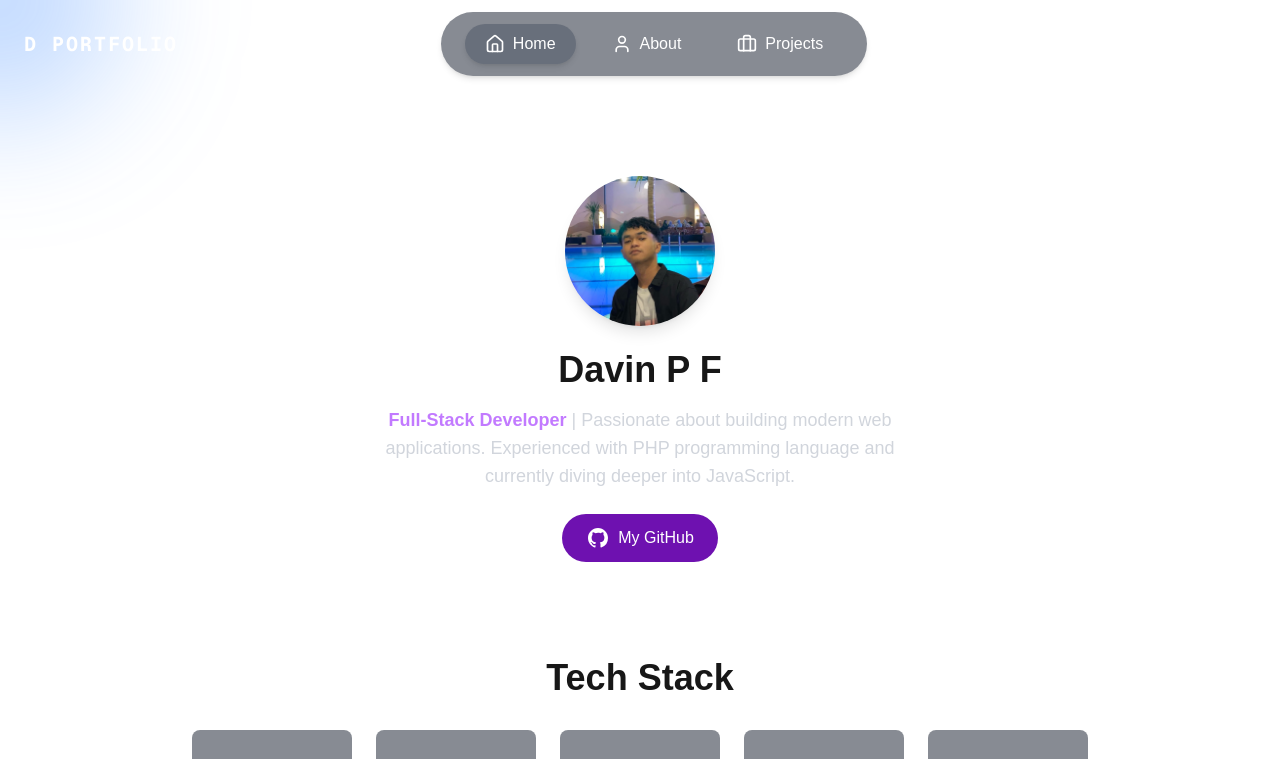
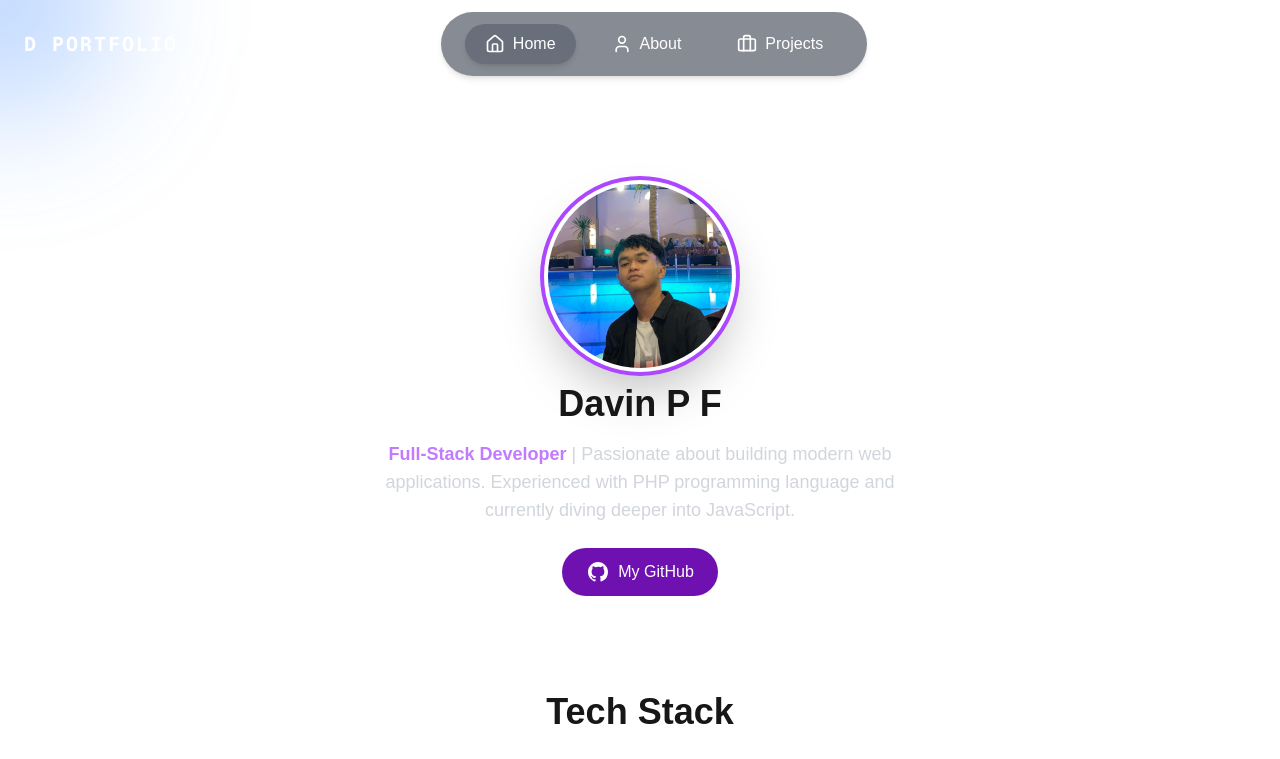
Before and after one commit to VinLvy/D-portfolio, a Next.js app: page / in a window 1280 px wide. Shown: the top 759 px of the page. Built offline with nearby package versions, Linux system fonts and the light colour scheme.

Commit message:
Home 2.1

```diff
--- a/src/app/page.js
+++ b/src/app/page.js
@@ -6,17 +6,19 @@ export default function Home() {
   return (
     <div className="flex flex-col items-center justify-center min-h-screen px-6 py-12 text-center mt-32 ">
       {/* Foto Profil */}
-      <Image
-        className="rounded-full shadow-lg mb-6"
-        src="/profile.jpg"
-        alt="Profile Picture"
-        width={150}
-        height={150}
-        priority
-      />
+      <div className="flex justify-center">
+        <Image
+          className="rounded-full shadow-2xl border-4 border-purple-500 p-1 transition-transform duration-300 hover:scale-105"
+          src="/profile.jpg"
+          alt="Profile Picture"
+          width={200}
+          height={200}
+          priority
+        />
+      </div>
 
       {/* Nama dan Deskripsi */}
-      <h1 className="text-4xl font-bold mb-4">Davin P F</h1>
+      <h1 className="text-4xl font-bold mb-4 mt-2">Davin P F</h1>
       <p className="text-lg text-gray-300 max-w-lg">
         <span className="text-purple-400 font-semibold">Full-Stack Developer</span> | Passionate about building modern web applications. Experienced with PHP programming language and currently diving deeper into JavaScript.
       </p>
@@ -27,7 +29,7 @@ export default function Home() {
           href="https://github.com/VinLvy"
           target="_blank"
           rel="noopener noreferrer"
-          className="px-6 py-3 flex items-center gap-2 rounded-full bg-purple-800 text-white font-medium hover:bg-purple-900 transition"
+          className="px-6 py-3 flex items-center gap-2 rounded-full bg-purple-800 text-white font-medium transition duration-300 transform hover:bg-purple-900 hover:scale-105 hover:shadow-lg"
         >
           <svg
             xmlns="http://www.w3.org/2000/svg"
```
